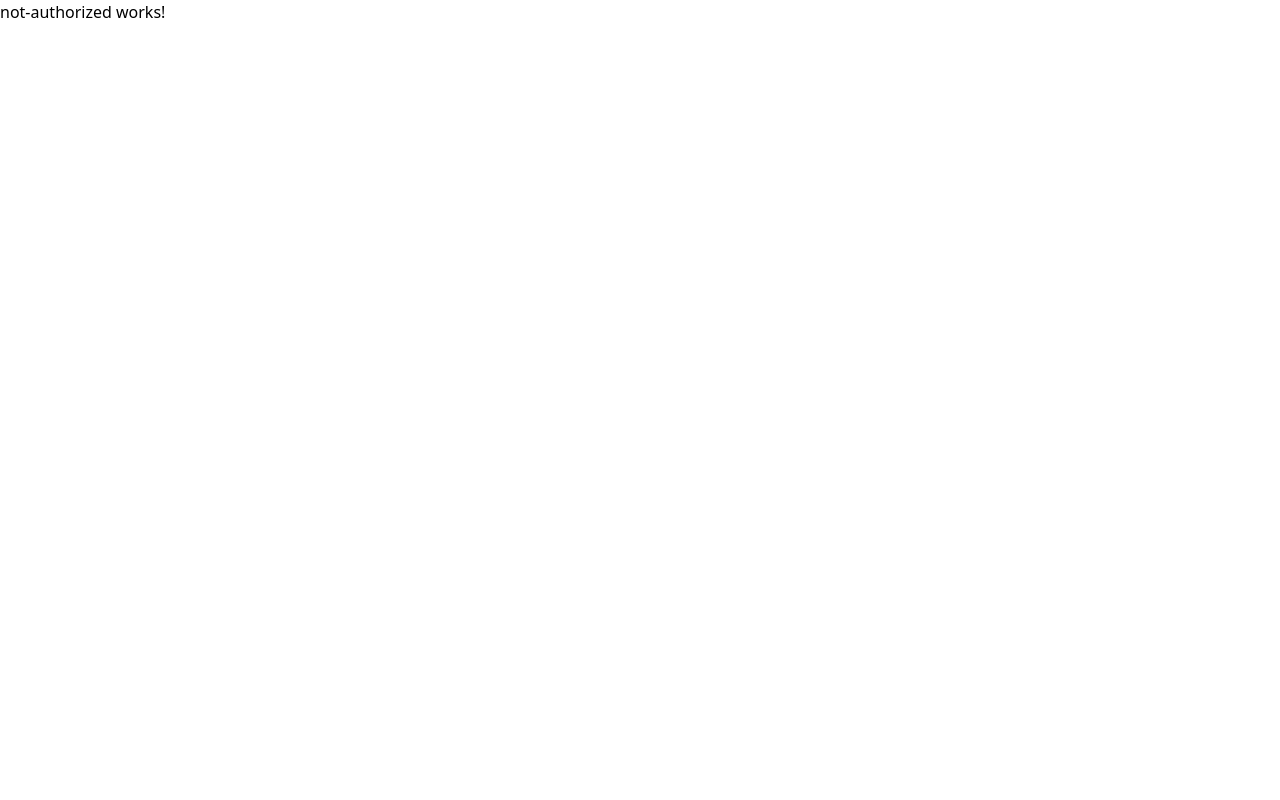
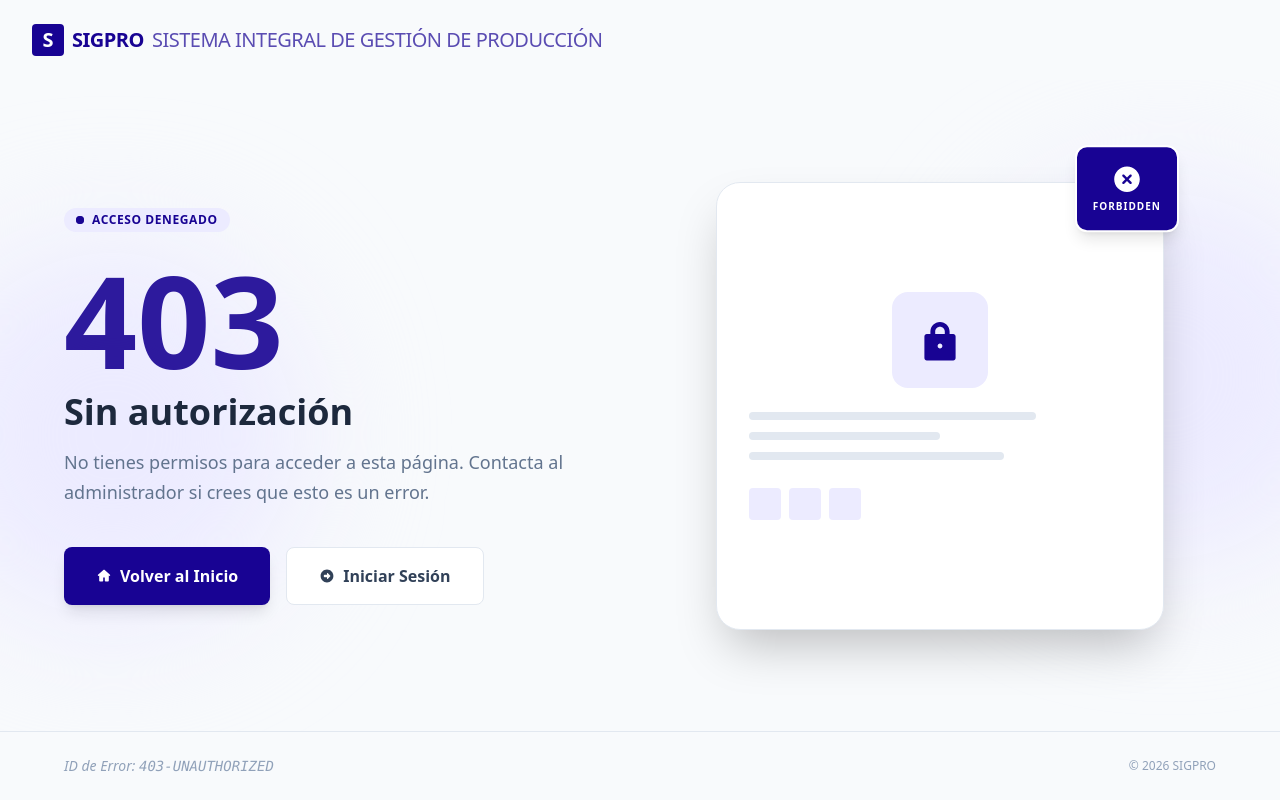
Before and after one commit to ginreymon/sigpro-frontend, an Angular app: page /not-authorized in a window 1280 px wide. Built offline with nearby package versions, Linux system fonts and the light colour scheme.

Commit message:
feature error pages

```diff
--- a/src/app/common/const/icon-map.ts
+++ b/src/app/common/const/icon-map.ts
@@ -182,6 +182,21 @@ export const iconMap: Record<string, string> = {
     <path d="M187.2 100.9C174.8 94.1 159.8 94.4 147.6 101.6C135.4 108.8 128 121.9 128 136L128 504C128 518.1 135.5 531.2 147.6 538.4C159.7 545.6 174.8 545.9 187.2 539.1L523.2 355.1C536 348.1 544 334.6 544 320C544 305.4 536 291.9 523.2 284.9L187.2 100.9z"/>
     </svg>
   `,
+  lock: `
+    <svg xmlns="http://www.w3.org/2000/svg" viewBox="0 0 640 640" fill="currentColor">
+    <path d="M320 80C390.7 80 448 137.3 448 208L448 240L496 240C513.7 240 528 254.3 528 272L528 560C528 577.7 513.7 592 496 592L144 592C126.3 592 112 577.7 112 560L112 272C112 254.3 126.3 240 144 240L192 240L192 208C192 137.3 249.3 80 320 80zM320 144C284.7 144 256 172.7 256 208L256 240L384 240L384 208C384 172.7 355.3 144 320 144zM320 368C302.3 368 288 382.3 288 400C288 417.7 302.3 432 320 432C337.7 432 352 417.7 352 400C352 382.3 337.7 368 320 368z"/>
+    </svg>
+  `,
+  house: `
+    <svg xmlns="http://www.w3.org/2000/svg" viewBox="0 0 640 640" fill="currentColor">
+    <path d="M338 73.4C328.9 65.3 315.1 65.3 306 73.4L80 274.9C70.1 283.7 69.3 299 78.1 308.9C86.9 318.8 102.2 319.6 112.1 310.8L128 296.6L128 512C128 529.7 142.3 544 160 544L256 544C273.7 544 288 529.7 288 512L288 384L352 384L352 512C352 529.7 366.3 544 384 544L480 544C497.7 544 512 529.7 512 512L512 296.6L527.9 310.8C537.8 319.6 553.1 318.7 561.9 308.9C570.7 299.1 569.9 283.7 560 274.9L338 73.4z"/>
+    </svg>
+  `,
+  arrowLeft: `
+    <svg xmlns="http://www.w3.org/2000/svg" viewBox="0 0 640 640" fill="currentColor">
+    <path d="M73.4 297.4C60.9 309.9 60.9 330.2 73.4 342.7L233.4 502.7C245.9 515.2 266.2 515.2 278.7 502.7C291.2 490.2 291.2 469.9 278.7 457.4L173.3 352L544 352C561.7 352 576 337.7 576 320C576 302.3 561.7 288 544 288L173.3 288L278.7 182.6C291.2 170.1 291.2 149.8 278.7 137.3C266.2 124.8 245.9 124.8 233.4 137.3L73.4 297.3z"/>
+    </svg>
+  `,
   chartArea:`
     <svg xmlns="http://www.w3.org/2000/svg" viewBox="0 0 640 640" fill="currentColor">
     <path d="M96 96C113.7 96 128 110.3 128 128L128 464C128 472.8 135.2 480 144 480L544 480C561.7 480 576 494.3 576 512C576 529.7 561.7 544 544 544L144 544C99.8 544 64 508.2 64 464L64 128C64 110.3 78.3 96 96 96zM304 160C310.7 160 317.1 162.8 321.7 167.8L392.8 245.3L439 199C448.4 189.6 463.6 189.6 472.9 199L536.9 263C541.4 267.5 543.9 273.6 543.9 280L543.9 392C543.9 405.3 533.2 416 519.9 416L215.9 416C202.6 416 191.9 405.3 191.9 392L191.9 280C191.9 274 194.2 268.2 198.2 263.8L286.2 167.8C290.7 162.8 297.2 160 303.9 160z"/>
--- /dev/null
+++ b/src/app/layouts/error-page/error-page.html
@@ -0,0 +1,75 @@
+<div class="min-h-screen flex flex-col bg-slate-50 dark:bg-slate-950 text-slate-900 dark:text-slate-100 font-display">
+
+  <header class="w-full px-8 py-6 flex justify-between items-center">
+    <div class="flex items-center gap-2">
+      <div class="w-8 h-8 bg-brand rounded flex items-center justify-center">
+        <span class="text-white font-bold text-xl">S</span>
+      </div>
+      <span class="text-xl font-bold tracking-tight text-brand dark:text-white">
+        SIGPRO<span class="font-light opacity-70 ml-2">SISTEMA INTEGRAL DE GESTIÓN DE PRODUCCIÓN</span>
+      </span>
+    </div>
+  </header>
+
+  <main class="flex-grow flex items-center justify-center px-6 pb-10 lg:pb-0 relative overflow-hidden">
+    <div class="absolute top-1/4 -left-20 w-96 h-96 bg-brand-50 dark:bg-brand-900/20 rounded-full blur-3xl"></div>
+    <div class="absolute bottom-1/4 -right-20 w-96 h-96 bg-brand-50 dark:bg-brand-900/30 rounded-full blur-3xl"></div>
+
+    <div class="max-w-6xl w-full grid grid-cols-1 lg:grid-cols-2 gap-12 items-center relative z-10">
+
+      <div class="text-center lg:text-left">
+        <div class="inline-flex items-center gap-2 px-3 py-1 rounded-full bg-brand-50 dark:bg-brand-900/40 text-brand dark:text-brand-300 text-xs font-semibold uppercase tracking-wider mb-6">
+          <span class="relative flex h-2 w-2">
+            <span class="animate-ping absolute inline-flex h-full w-full rounded-full bg-brand opacity-75"></span>
+            <span class="relative inline-flex rounded-full h-2 w-2 bg-brand"></span>
+          </span>
+          {{ pillLabel }}
+        </div>
+
+        <h1 class="text-9xl font-extrabold text-brand mb-2 select-none opacity-90">{{ code }}</h1>
+        <h2 class="text-3xl md:text-4xl font-bold mb-4 text-slate-800 dark:text-white">{{ title }}</h2>
+        <p class="text-lg text-slate-500 dark:text-slate-400 mb-10 max-w-lg mx-auto lg:mx-0 leading-relaxed">
+          {{ description }}
+        </p>
+
+        <ng-content select="[actions]"></ng-content>
+      </div>
+
+      <div class="flex justify-center items-center">
+        <div class="relative w-full max-w-md aspect-square">
+          <div class="absolute inset-0 bg-gradient-to-br from-brand-100 dark:from-brand-900/30 to-transparent rounded-3xl rotate-3 scale-95 opacity-50"></div>
+          <div class="absolute inset-0 bg-white dark:bg-slate-800 rounded-3xl shadow-2xl border border-slate-200 dark:border-slate-700 p-8 flex flex-col items-center justify-center gap-6">
+            <div class="w-24 h-24 bg-brand-50 dark:bg-brand-900/40 rounded-2xl flex items-center justify-center">
+              <app-ui-icon [iconName]="illustrationIcon" [class]="'w-12 h-12 text-brand'"></app-ui-icon>
+            </div>
+            <div class="w-full space-y-3">
+              <div class="h-2 w-3/4 bg-slate-200 dark:bg-slate-700 rounded-full"></div>
+              <div class="h-2 w-1/2 bg-slate-200 dark:bg-slate-700 rounded-full"></div>
+              <div class="h-2 w-2/3 bg-slate-200 dark:bg-slate-700 rounded-full"></div>
+              <div class="flex gap-2 pt-4">
+                <div class="h-8 w-8 rounded bg-brand-50 dark:bg-brand-900/40"></div>
+                <div class="h-8 w-8 rounded bg-brand-50 dark:bg-brand-900/40"></div>
+                <div class="h-8 w-8 rounded bg-brand-50 dark:bg-brand-900/40"></div>
+              </div>
+            </div>
+            <div class="absolute -top-4 -right-4 bg-brand text-white p-4 rounded-xl shadow-lg border-2 border-white dark:border-slate-900 flex flex-col items-center gap-1 animate-bounce">
+              <app-ui-icon [iconName]="badgeIcon" [class]="'w-8 h-8'"></app-ui-icon>
+              <span class="text-[10px] font-bold uppercase tracking-widest">{{ badgeLabel }}</span>
+            </div>
+          </div>
+        </div>
+      </div>
+
+    </div>
+  </main>
+
+  <footer class="w-full py-6 px-8 border-t border-slate-200 dark:border-slate-800">
+    <div class="max-w-6xl mx-auto flex flex-col md:flex-row justify-between items-center gap-4">
+      <p class="text-sm text-slate-400 italic">
+        ID de Error: <span class="font-mono">{{ errorId }}</span>
+      </p>
+      <p class="text-xs text-slate-400">© {{ currentYear }} SIGPRO</p>
+    </div>
+  </footer>
+
+</div>
--- /dev/null
+++ b/src/app/layouts/error-page/error-page.ts
@@ -0,0 +1,20 @@
+import { Component, Input } from '@angular/core';
+import { UiIcon } from '../../shared/elements/ui-icon/ui-icon';
+
+@Component({
+  selector: 'app-error-page',
+  imports: [UiIcon],
+  templateUrl: './error-page.html',
+})
+export class ErrorPage {
+  @Input() code = '';
+  @Input() pillLabel = 'Error del Sistema';
+  @Input() title = '';
+  @Input() description = '';
+  @Input() errorId = '';
+  @Input() illustrationIcon = '';
+  @Input() badgeIcon = '';
+  @Input() badgeLabel = '';
+
+  readonly currentYear = new Date().getFullYear();
+}
--- a/src/app/pages/not-authorized/not-authorized.html
+++ b/src/app/pages/not-authorized/not-authorized.html
@@ -1 +1,24 @@
-<p>not-authorized works!</p>
+<app-error-page
+  code="403"
+  pillLabel="Acceso Denegado"
+  title="Sin autorización"
+  description="No tienes permisos para acceder a esta página. Contacta al administrador si crees que esto es un error."
+  errorId="403-UNAUTHORIZED"
+  illustrationIcon="lock"
+  badgeIcon="fail"
+  badgeLabel="Forbidden">
+
+  <div actions class="flex flex-col sm:flex-row gap-4 justify-center lg:justify-start">
+    <a routerLink="/"
+       class="bg-brand hover:bg-brand-hover text-white px-8 py-4 rounded-lg font-bold transition-all hover:-translate-y-1 shadow-lg flex items-center justify-center gap-2">
+      <app-ui-icon iconName="house" [class]="'w-4 h-4'"></app-ui-icon>
+      Volver al Inicio
+    </a>
+    <a routerLink="/login"
+       class="bg-white dark:bg-slate-800 border border-slate-200 dark:border-slate-700 hover:border-brand dark:hover:border-brand px-8 py-4 rounded-lg font-bold transition-all text-slate-700 dark:text-slate-200 flex items-center justify-center gap-2">
+      <app-ui-icon iconName="circleRight" [class]="'w-4 h-4'"></app-ui-icon>
+      Iniciar Sesión
+    </a>
+  </div>
+
+</app-error-page>
--- a/src/app/pages/not-found/not-found.html
+++ b/src/app/pages/not-found/not-found.html
@@ -1 +1,24 @@
-<p>not-found works!</p>
+<app-error-page
+  code="404"
+  pillLabel="Error del Sistema"
+  title="Página no encontrada"
+  description="Lo sentimos, la página que buscas no existe o ha sido movida. Verifica la URL o regresa al inicio para continuar."
+  errorId="404-NOT-FOUND"
+  illustrationIcon="magnifyingGlass"
+  badgeIcon="xmark"
+  badgeLabel="Not Found">
+
+  <div actions class="flex flex-col sm:flex-row gap-4 justify-center lg:justify-start">
+    <a routerLink="/"
+       class="bg-brand hover:bg-brand-hover text-white px-8 py-4 rounded-lg font-bold transition-all hover:-translate-y-1 shadow-lg flex items-center justify-center gap-2">
+      <app-ui-icon iconName="house" [class]="'w-4 h-4'"></app-ui-icon>
+      Volver al Inicio
+    </a>
+    <button (click)="goBack()"
+            class="bg-white dark:bg-slate-800 border border-slate-200 dark:border-slate-700 hover:border-brand dark:hover:border-brand px-8 py-4 rounded-lg font-bold transition-all text-slate-700 dark:text-slate-200 flex items-center justify-center gap-2">
+      <app-ui-icon iconName="arrowLeft" [class]="'w-4 h-4'"></app-ui-icon>
+      Página Anterior
+    </button>
+  </div>
+
+</app-error-page>
--- a/src/app/pages/not-found/not-found.ts
+++ b/src/app/pages/not-found/not-found.ts
@@ -1,11 +1,19 @@
-import { Component } from '@angular/core';
+import { Component, inject } from '@angular/core';
+import { RouterLink } from '@angular/router';
+import { Location } from '@angular/common';
+import { ErrorPage } from '../../layouts/error-page/error-page';
+import { UiIcon } from '../../shared/elements/ui-icon/ui-icon';
 
 @Component({
   selector: 'app-not-found',
-  imports: [],
+  imports: [RouterLink, ErrorPage, UiIcon],
   templateUrl: './not-found.html',
   styleUrl: './not-found.css',
 })
 export class NotFound {
+  private location = inject(Location);
 
+  goBack() {
+    this.location.back();
+  }
 }
--- a/src/index.html
+++ b/src/index.html
@@ -2,7 +2,7 @@
 <html lang="en">
 <head>
   <meta charset="utf-8">
-  <title>Frontend</title>
+  <title>SIGPRO</title>
   <base href="/">
   <meta name="viewport" content="width=device-width, initial-scale=1">
   <link rel="icon" type="image/x-icon" href="favicon.ico">
```
Also changed, not shown: src/app/pages/not-authorized/not-authorized.ts (+5 -4 lines).
